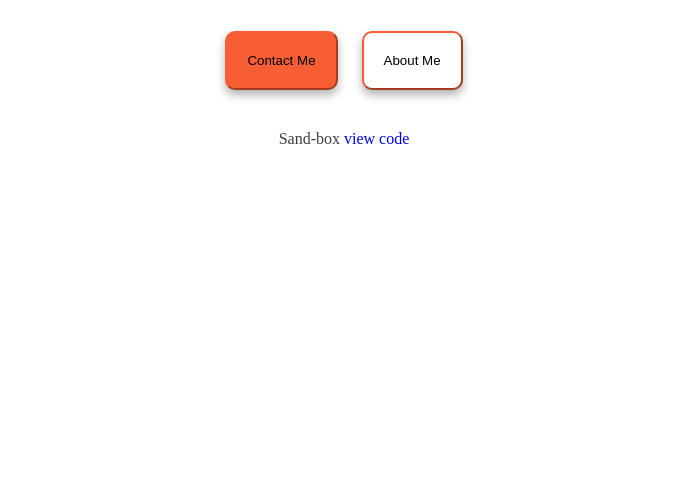
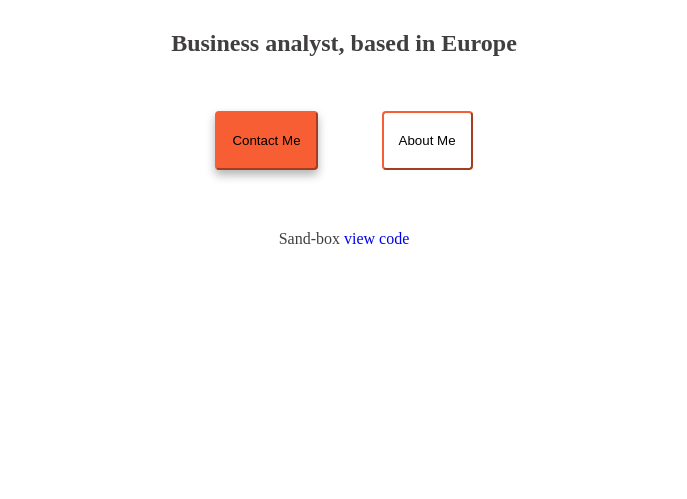
Before and after one commit to NataliSfromUA/Responsive, a plain HTML site: page index.html in a window 1280 px wide. Shown: the part 301-800 px from the top of the page, without its empty margins (296-983 px from the left). Drawn offline with Linux system fonts and the light colour scheme.

Commit message:
last changes

```diff
--- a/src/styles.css
+++ b/src/styles.css
@@ -4,35 +4,35 @@
   --box-shadow: 0 5px 10px rgba(0, 0, 0, 0.3);
 }
 body {
-  margin-top: 20px;
+  margin-top: 60px;
   text-align: center;
   color: var(--primary-text-color);
 }
 h1 {
   font-size: 96px;
   color: var(--primary-color);
-  margin: 0;
+  margin-top: 0;
 }
 h2 {
   font-size: 48px;
 }
 h3 {
   font-size: 24px;
+  margin-top: 0;
 }
 button {
-  padding: 20px;
-  margin: 10px;
-  border-radius: 10px;
+  padding: 20px 15px;
+  margin: 30px;
+  border-radius: 4px;
   border-color: var(--primary-color);
 }
 
 #contact-button {
-  background-color: #f85e33;
+  background-color: var(--primary-color);
   box-shadow: var(--box-shadow);
 }
 #about-button {
   background-color: #ffffff;
-  box-shadow: var(--box-shadow);
 }
 #contact-button:hover,
 #about-button:hover {
@@ -53,7 +53,8 @@ a:visited {
 }
 .metext {
   background-color: var(--primary-color);
-  border-radius: 20px;
+  border-radius: 4px;
+  margin: 10px;
 }
 p {
   padding: 10px;
```
